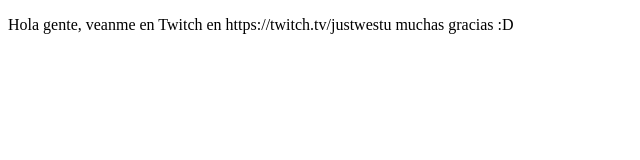
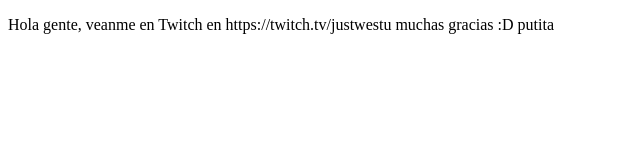
Before and after one commit to WestuAR/proyectoDemoCursoPrework, a plain HTML site: page index.html in a window 1280 px wide. Shown: the full height of the page, 0-640 px from the left. Drawn offline with Linux system fonts and the light colour scheme.

Commit message:
ahora dice putita

```diff
--- a/index.html
+++ b/index.html
@@ -9,6 +9,7 @@
 <body>
     <p>
         Hola gente, veanme en Twitch en https://twitch.tv/justwestu muchas gracias :D
+        putita
     </p>
 </body>
 </html>
```
